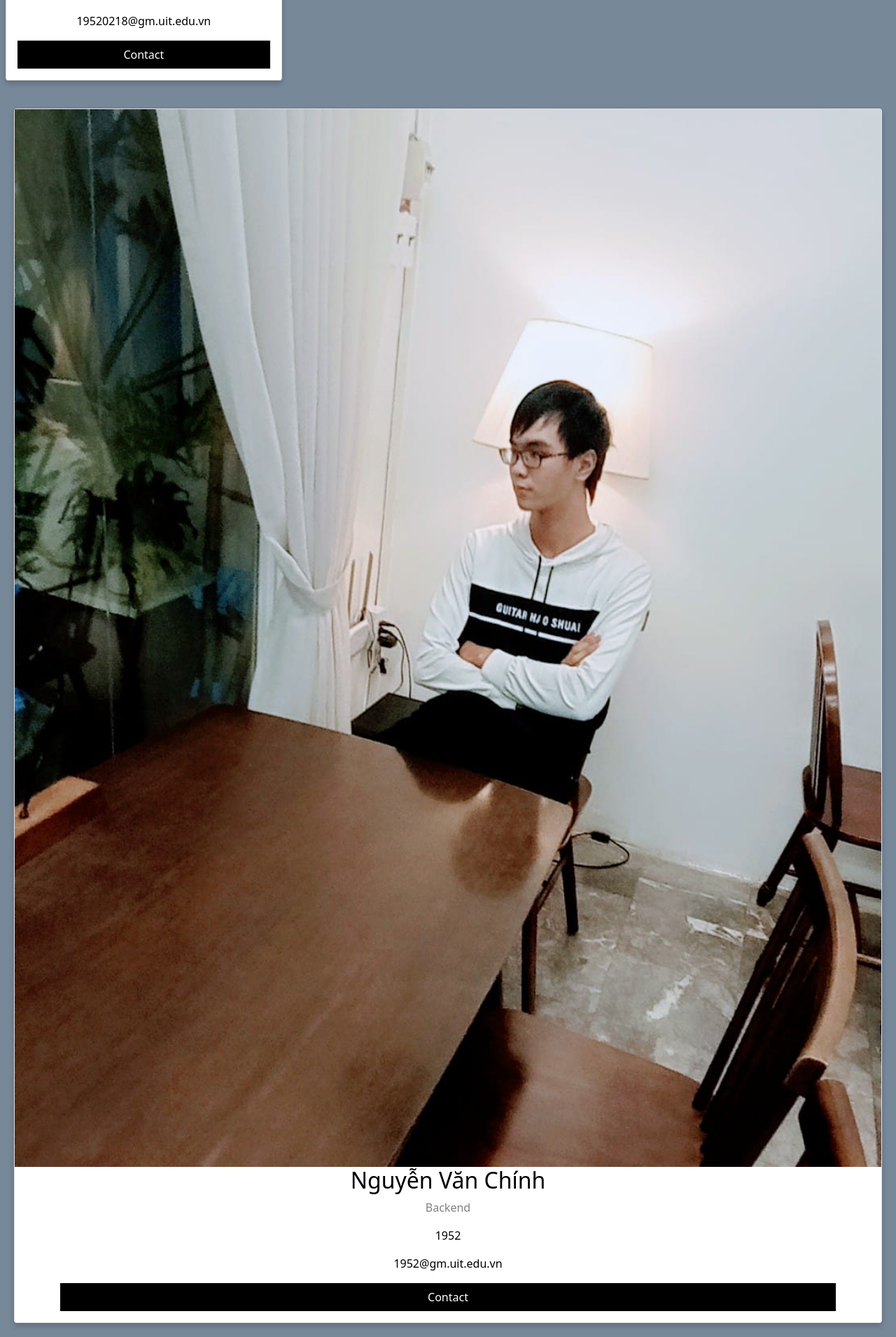
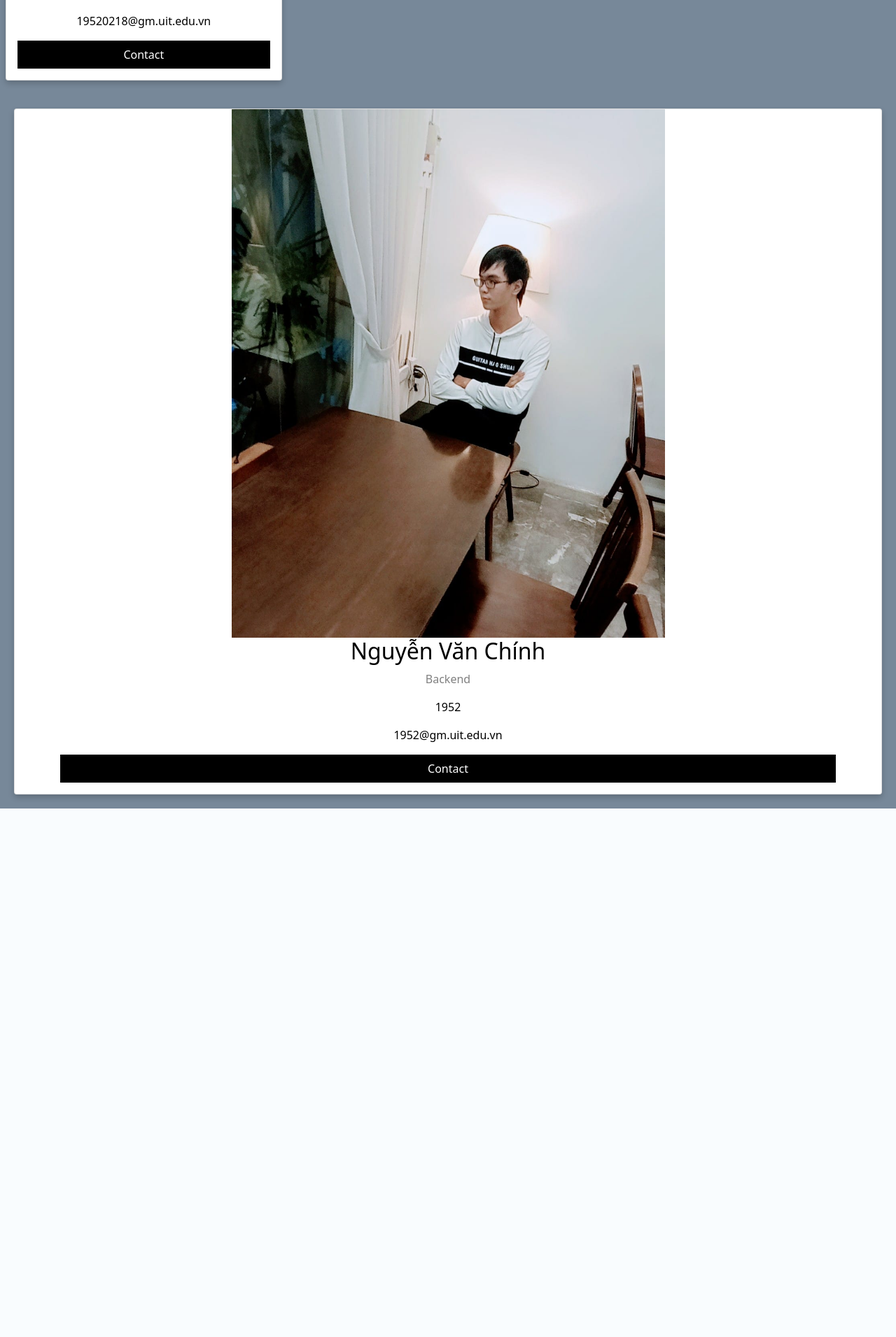
Before and after one commit to phu-minh/frontend_ir, a Flask app: page /about in a window 1280 px wide. Shown: the part 578-2488 px from the top of the page at 70% size. After the commit the page ends 1733 px from the top, so only its background shows below. Run offline with Flask 2, Linux system fonts and the light colour scheme.

Commit message:
Update about.html

```diff
--- a/web_app/templates/about.html
+++ b/web_app/templates/about.html
@@ -81,7 +81,9 @@ This is about us page
     <div class="row">
         <div class="column">
           <div class="card">
-            <img src="/static/img1.jpeg" alt="mps" style="width:100%">
+            <center>
+            <img src="/static/img1.jpeg" alt="mps" style="width:100%" >
+          </center>
             <div class="container">
               <h2>Nguyễn Minh Phú</h2>
               <p class="title">Frontend</p>
@@ -94,7 +96,9 @@ This is about us page
 
         <div class="column">
           <div class="card">
+            <center>
             <img src="/static/img4.jpeg" alt="minh" style="width:100%">
+            </center>
             <div class="container">
               <h2>Phan Nhật Minh</h2>
               <p class="title">Backend</p>
@@ -107,7 +111,9 @@ This is about us page
 
         <div class="column">
           <div class="card">
+            <center>
             <img src="/static/img3.jpeg" alt="tai" style="width:100%">
+            </center>
             <div class="container">
               <h2>Phạm Viết Tài</h2>
               <p class="title">Designer</p>
@@ -120,8 +126,10 @@ This is about us page
       </div>
 
       <div class="column">
-        <div class="card">
-          <img src="/static/img2.jpeg" alt="chinh" style="width: 100%">
+        <div class="card" >
+          <center>
+          <img src="/static/img2.jpeg" alt="chinh" style="width: 50%">
+          </center>
           <div class="container">
             <h2>Nguyễn Văn Chính</h2>
             <p class="title"> Backend</p>
```
